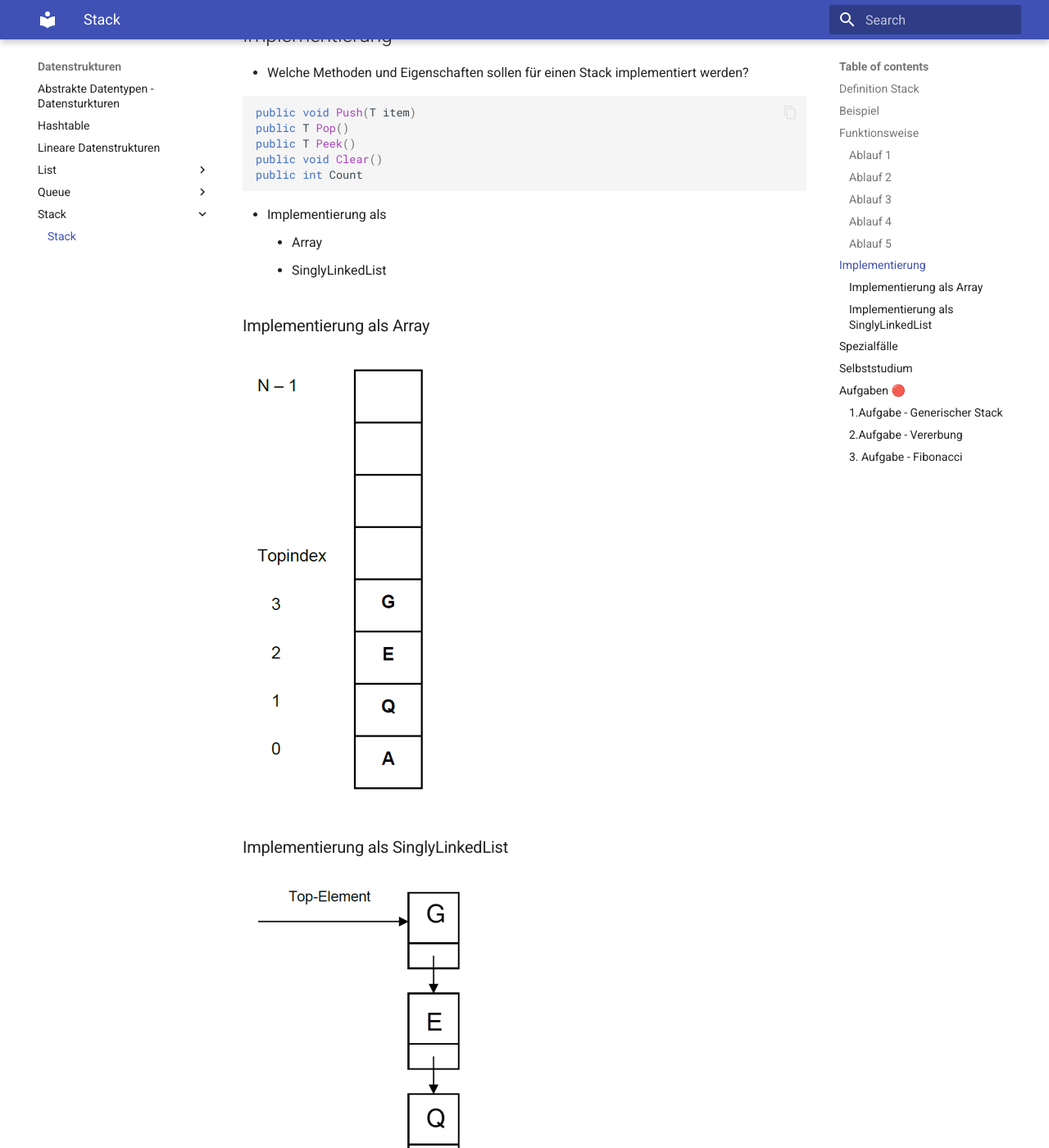
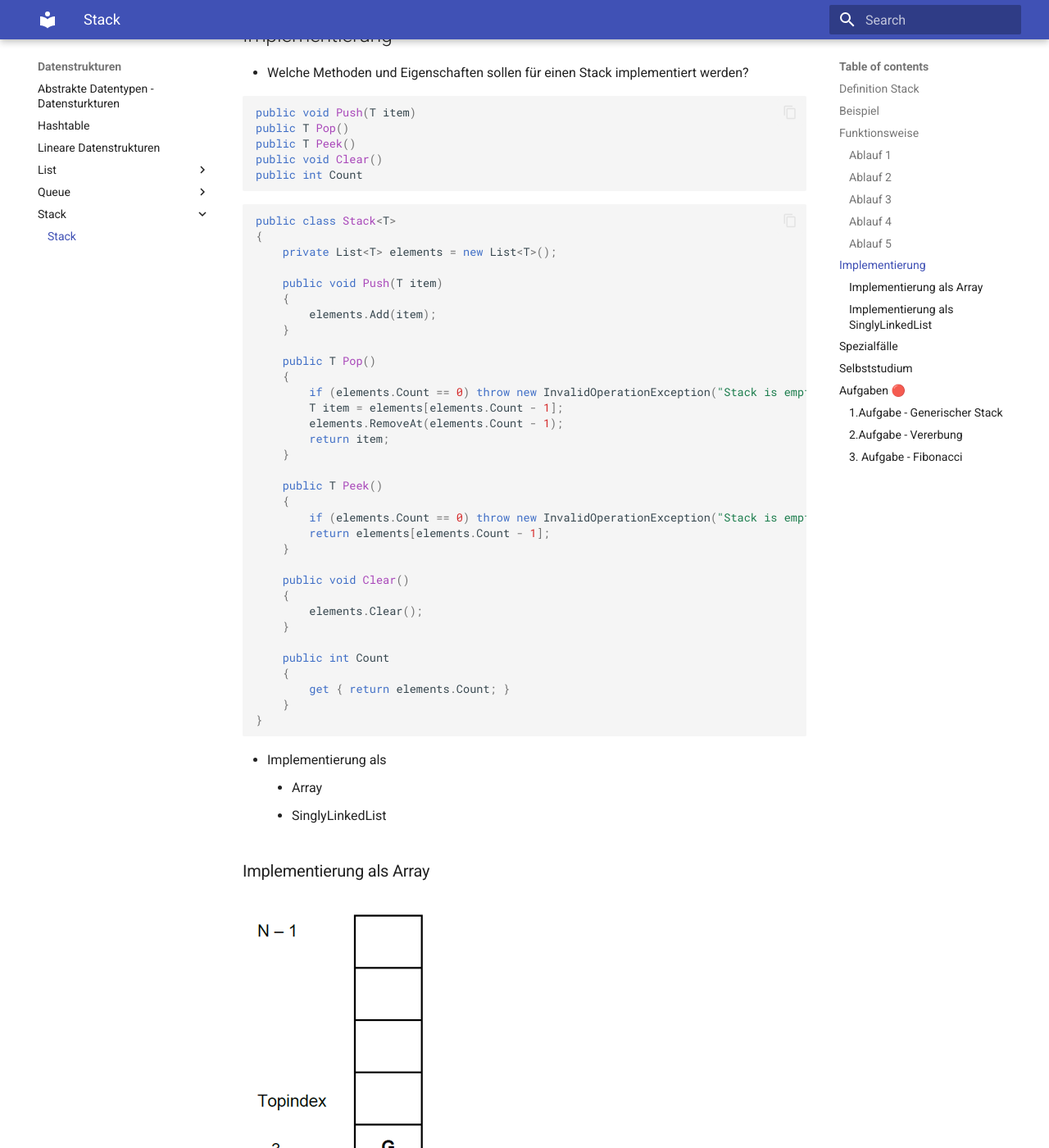
Before and after one commit to tsolenthaler/zbwAlgDs, an MkDocs documentation site: the page built from docs/datenstrukturen/stack/stack.md, in a window 1280 px wide and 1400 px high, scrolled down 3556 px. Shown: the whole window at 82% size. Built offline with MkDocs 1.6.1 and Material for MkDocs 9.7.7, drawn with Linux system fonts in a browser that asks for light colours.

Commit message:
add implementierung bei stack

````diff
--- a/docs/datenstrukturen/stack/stack.md
+++ b/docs/datenstrukturen/stack/stack.md
@@ -74,6 +74,43 @@ public void Clear()
 public int Count
 ```
 
+```C#
+public class Stack<T>
+{
+    private List<T> elements = new List<T>();
+
+    public void Push(T item)
+    {
+        elements.Add(item);
+    }
+
+    public T Pop()
+    {
+        if (elements.Count == 0) throw new InvalidOperationException("Stack is empty.");
+        T item = elements[elements.Count - 1];
+        elements.RemoveAt(elements.Count - 1);
+        return item;
+    }
+
+    public T Peek()
+    {
+        if (elements.Count == 0) throw new InvalidOperationException("Stack is empty.");
+        return elements[elements.Count - 1];
+    }
+
+    public void Clear()
+    {
+        elements.Clear();
+    }
+
+    public int Count
+    {
+        get { return elements.Count; }
+    }
+}
+```
+
+
 * Implementierung als
     * Array
     * SinglyLinkedList
````
